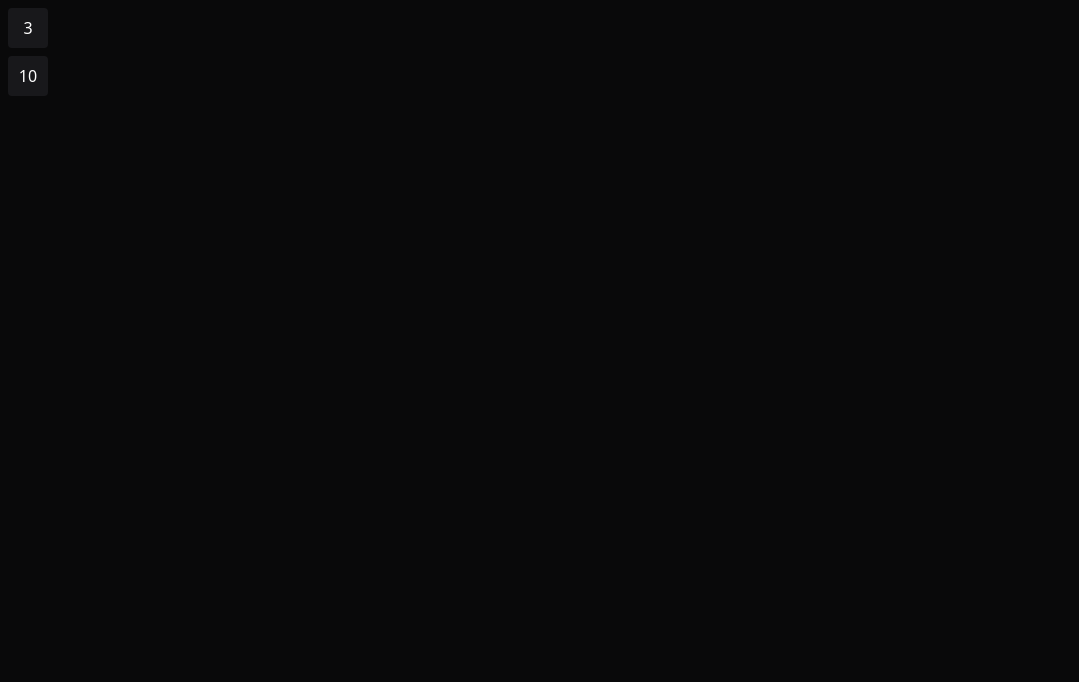
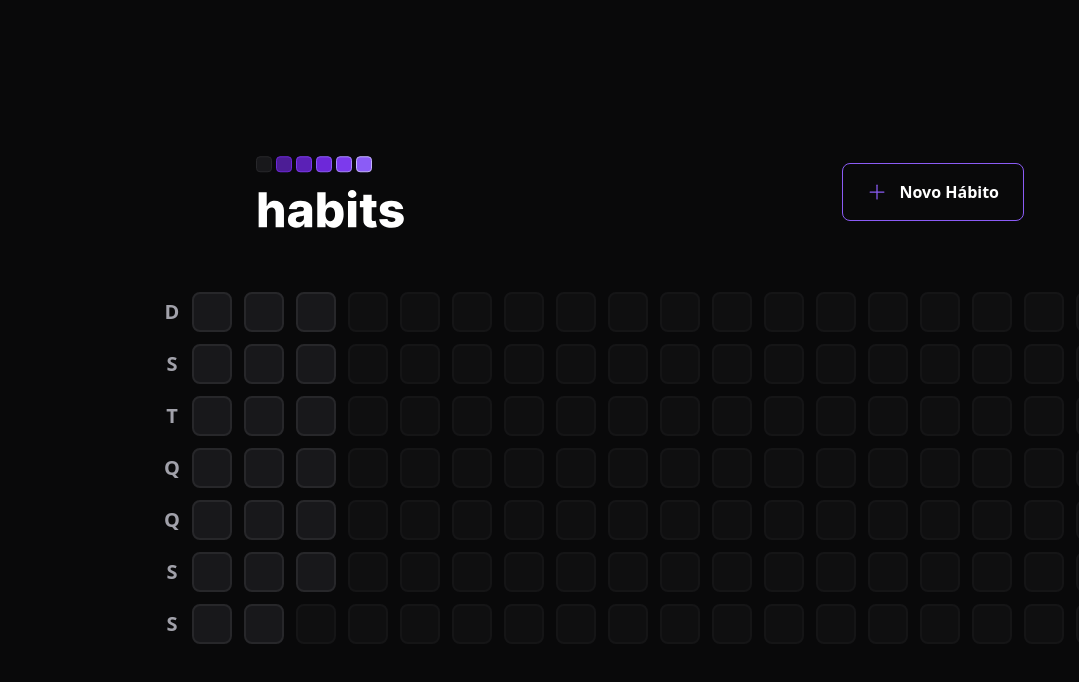
Before and after one commit to IagoDantas/nlw-setup, a React (Vite) app in the folder web/: page / in a window 1280 px wide. Shown: the top 682 px of the page, without its empty margins (0-1079 px from the left). Built offline with nearby package versions, Linux system fonts and the light colour scheme.

Commit message:
add header and summaryTable of habits

```diff
--- a/web/index.html
+++ b/web/index.html
@@ -6,7 +6,7 @@
     <meta name="viewport" content="width=device-width, initial-scale=1.0" />
     <title>Habit</title>
   </head>
-  <body class="bg-background">
+  <body class="bg-background text-white">
     <div id="root"></div>
     <script type="module" src="/src/main.tsx"></script>
   </body>
--- a/web/package.json
+++ b/web/package.json
@@ -9,6 +9,8 @@
     "preview": "vite preview"
   },
   "dependencies": {
+    "dayjs": "^1.11.7",
+    "phosphor-react": "^1.4.1",
     "react": "^18.2.0",
     "react-dom": "^18.2.0"
   },
--- a/web/src/App.css
+++ /dev/null
@@ -1,41 +0,0 @@
-#root {
-  max-width: 1280px;
-  margin: 0 auto;
-  padding: 2rem;
-  text-align: center;
-}
-
-.logo {
-  height: 6em;
-  padding: 1.5em;
-  will-change: filter;
-}
-.logo:hover {
-  filter: drop-shadow(0 0 2em #646cffaa);
-}
-.logo.react:hover {
-  filter: drop-shadow(0 0 2em #61dafbaa);
-}
-
-@keyframes logo-spin {
-  from {
-    transform: rotate(0deg);
-  }
-  to {
-    transform: rotate(360deg);
-  }
-}
-
-@media (prefers-reduced-motion: no-preference) {
-  a:nth-of-type(2) .logo {
-    animation: logo-spin infinite 20s linear;
-  }
-}
-
-.card {
-  padding: 2em;
-}
-
-.read-the-docs {
-  color: #888;
-}
--- a/web/src/App.tsx
+++ b/web/src/App.tsx
@@ -1,16 +1,21 @@
 import './styles/global.css';
 
-import { Habit } from "./components/Habit"
+
+import { Header } from './components/Header';
+import { SummaryTable } from './components/SummaryTable';
 
 
-function App() {
+// import { Habit } from "./components/Habit"
+
+
+export function App() {
 
   return (
-    <div>
-      <Habit completed={3} />
-      <Habit completed={10} />
+    <div className="w-screen h-screen flex justify-center items-center">
+      <div className="w-full max-w-5xl px-6 flex flex-col gap-16">
+        <Header />
+        <SummaryTable />
+      </div>
     </div>
   )
 }
-
-export default App
--- a/web/src/components/Habit.tsx
+++ /dev/null
@@ -1,11 +0,0 @@
-
-
-interface HabitProps {
-    completed: number
-}
-
-export function Habit({ completed }: HabitProps) {
-    return (
-        <div className="bg-zinc-900 w-10 h-10 text-white rounded m-2 text-center flex items-center justify-center">{completed}</div>
-    )
-}
--- /dev/null
+++ b/web/src/components/HabitDay.tsx
@@ -0,0 +1,13 @@
+
+
+// interface HabitDayProps {
+//     completed: number
+// }
+
+export function HabitDay() {
+    return (
+        <div className="w-10 h-10 bg-zinc-900 border-2 border-zinc-800 rounded-lg ">
+
+        </div>
+    )
+}
--- /dev/null
+++ b/web/src/components/Header.tsx
@@ -0,0 +1,17 @@
+import { Plus } from 'phosphor-react';
+import logoImage from '../assets/logo.svg';
+
+export function Header() {
+  return (
+    <div className='w-full max-w-3xl mx-auto flex items-center justify-between'>
+
+      <img src={logoImage} alt="habits" draggable="false" />
+      <button className='border border-violet-500 rounded-lg font-semibold px-6 py-4 flex items-center gap-3 hover:border-violet-300 transition-colors'
+        type='button'
+      >
+        <Plus size={20} className="text-violet-500" />
+        Novo Hábito
+      </button>
+    </div>
+  )
+}
--- /dev/null
+++ b/web/src/components/SummaryTable.tsx
@@ -0,0 +1,45 @@
+import { generateDatesFromYearBeginning } from "../utils/generate-dates-from-year-beginning"
+import { HabitDay } from "./HabitDay"
+
+const weekDays = ['D', 'S', 'T', 'Q', 'Q', 'S', 'S']
+
+const summaryDates = generateDatesFromYearBeginning()
+
+const minimumSummaryDatesSize = 18 * 7 //
+const amountDaysToFill = minimumSummaryDatesSize - summaryDates.length
+
+export function SummaryTable() {
+    return (
+        <div className="w-full flex">
+            <div className="grid grid-rows-7 grid-flow-row gap-3">
+                {
+                    weekDays.map((weekDay, index) => {
+                        return (
+                            <div key={`${weekDay}-${index}`}
+                                className="text-zinc-400 text-xl h-10 w-10 font-bold flex items-center justify-center">
+                                {weekDay}
+                            </div>
+                        )
+                    }
+                    )
+                }
+            </div>
+
+            <div className="grid grid-rows-7 grid-flow-col gap-3">
+                {
+                    summaryDates.map(date => {
+                        return (
+                            <HabitDay key={date.toString()} />
+                        )
+                    })
+                }
+                {amountDaysToFill > 0 && Array.from({ length: amountDaysToFill }).map((_, i) => {
+                    return (
+                        <div key={i} className="w-10 h-10 bg-zinc-900 border-2 border-zinc-800 rounded-lg opacity-40 cursor-not-allowed" />
+                    )
+                })}
+            </div>
+
+        </div>
+    )
+}
--- a/web/src/index.css
+++ /dev/null
@@ -1,70 +0,0 @@
-:root {
-  font-family: Inter, Avenir, Helvetica, Arial, sans-serif;
-  font-size: 16px;
-  line-height: 24px;
-  font-weight: 400;
-
-  color-scheme: light dark;
-  color: rgba(255, 255, 255, 0.87);
-  background-color: #242424;
-
-  font-synthesis: none;
-  text-rendering: optimizeLegibility;
-  -webkit-font-smoothing: antialiased;
-  -moz-osx-font-smoothing: grayscale;
-  -webkit-text-size-adjust: 100%;
-}
-
-a {
-  font-weight: 500;
-  color: #646cff;
-  text-decoration: inherit;
-}
-a:hover {
-  color: #535bf2;
-}
-
-body {
-  margin: 0;
-  display: flex;
-  place-items: center;
-  min-width: 320px;
-  min-height: 100vh;
-}
-
-h1 {
-  font-size: 3.2em;
-  line-height: 1.1;
-}
-
-button {
-  border-radius: 8px;
-  border: 1px solid transparent;
-  padding: 0.6em 1.2em;
-  font-size: 1em;
-  font-weight: 500;
-  font-family: inherit;
-  background-color: #1a1a1a;
-  cursor: pointer;
-  transition: border-color 0.25s;
-}
-button:hover {
-  border-color: #646cff;
-}
-button:focus,
-button:focus-visible {
-  outline: 4px auto -webkit-focus-ring-color;
-}
-
-@media (prefers-color-scheme: light) {
-  :root {
-    color: #213547;
-    background-color: #ffffff;
-  }
-  a:hover {
-    color: #747bff;
-  }
-  button {
-    background-color: #f9f9f9;
-  }
-}
--- a/web/src/main.tsx
+++ b/web/src/main.tsx
@@ -1,6 +1,6 @@
 import React from 'react'
 import ReactDOM from 'react-dom/client'
-import App from './App'
+import { App } from './App'
 
 ReactDOM.createRoot(document.getElementById('root') as HTMLElement).render(
   <React.StrictMode>
--- /dev/null
+++ b/web/src/utils/generate-dates-from-year-beginning.ts
@@ -0,0 +1,17 @@
+import dayjs from "dayjs";
+
+export function generateDatesFromYearBeginning(){
+    const firstDayOfYear = dayjs().startOf('year');
+    const today = new Date();
+
+    const dates = []
+
+    let compareDate = firstDayOfYear;
+
+    while(compareDate.isBefore(today)){
+        dates.push(compareDate.toDate())
+        compareDate = compareDate.add(1, 'day')
+    }
+
+    return dates
+}
--- a/web/tailwind.config.cjs
+++ b/web/tailwind.config.cjs
@@ -8,6 +8,10 @@
     extend: {
       colors:{
         'background': '#09090a',
+      },
+
+      gridTemplateRows:{
+        7:'repeat(7, minmax(0, 1fr))',
       }
     },
   },
```
Also changed, not shown: web/src/assets/logo.svg (added), 1 other file (tests, documents, lock files or other folders).
